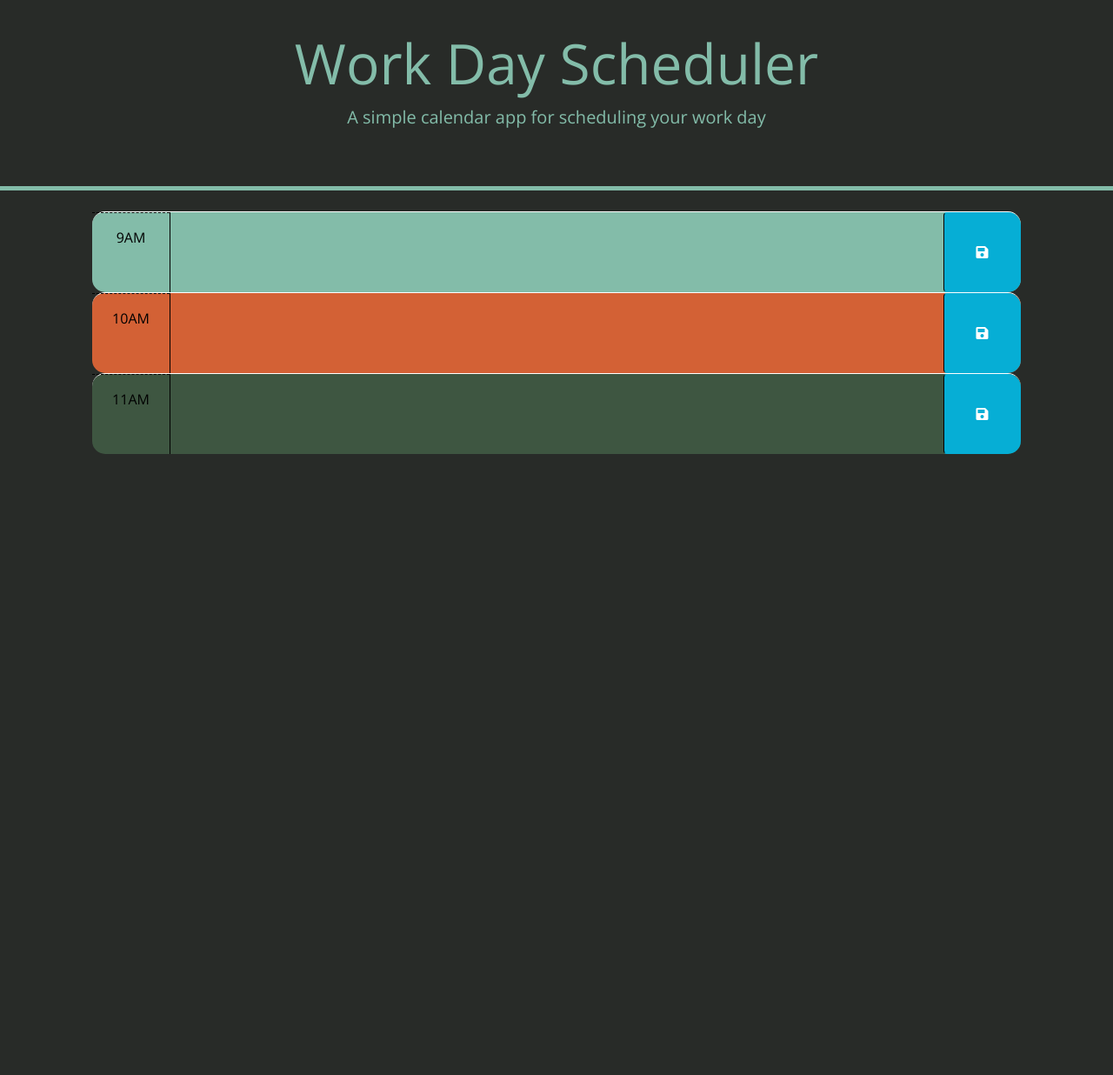
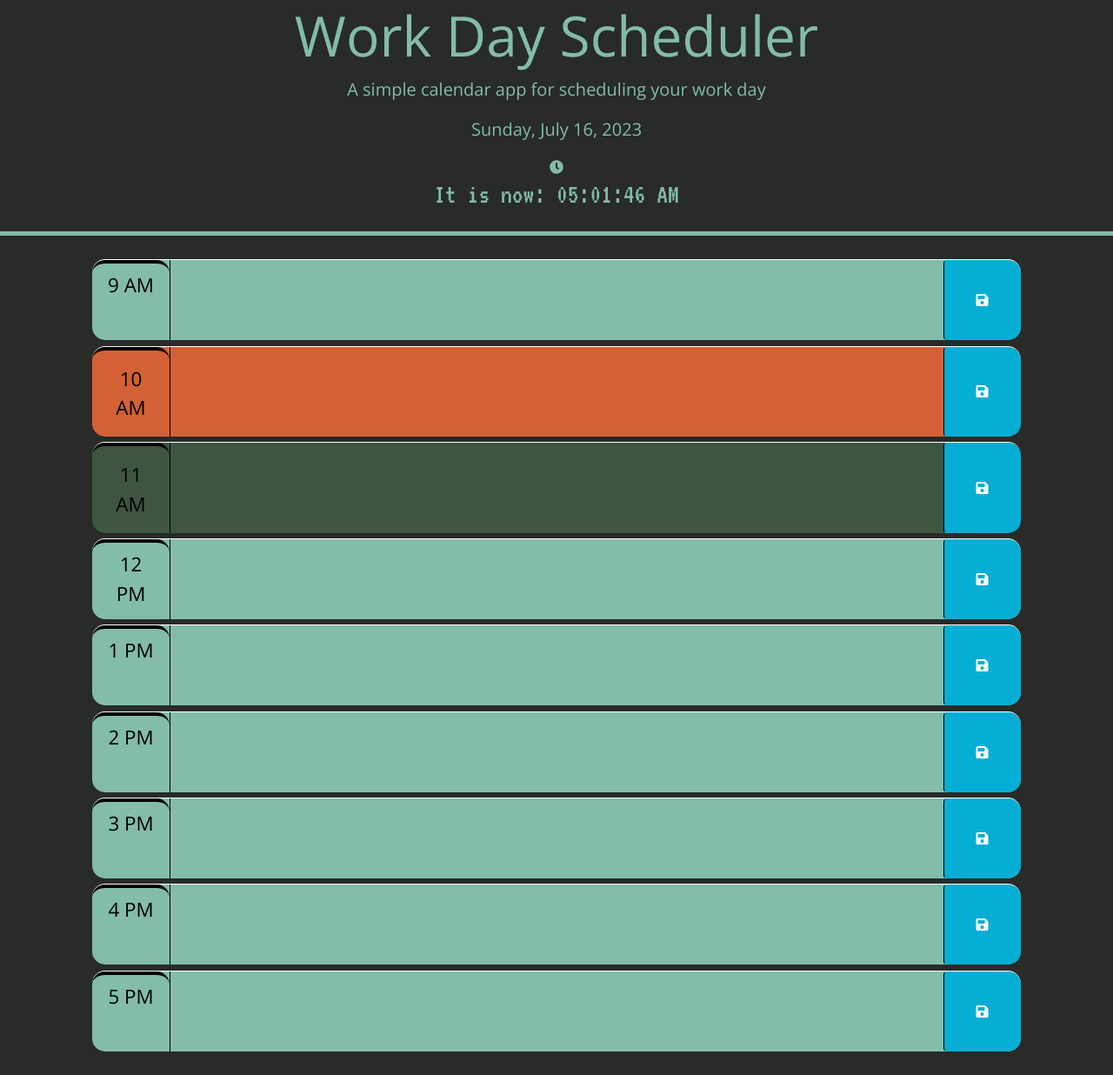
Before and after one commit to Omar-Razo/third-party-api-day-scheduler, a plain HTML site: page index.html in a window 1280 px wide. Shown: the part 13-1249 px from the top of the page at 87% size. Before the commit the page ends 800 px from the top, so only its background shows below. Drawn offline with nearby package versions, Linux system fonts and the light colour scheme.

Commit message:
html/css/javascript modified

```diff
--- a/assets/css/style.css
+++ b/assets/css/style.css
@@ -18,15 +18,28 @@ header {
   border-color: var(--light);
 }
 
-textarea {
-  background: transparent;
-  border: none;
-  resize: none;
-  color: #000000;
-  border-left: 1px solid black;
-  padding: 10px;
+#clock {
+  font-family: 'VT323', monospace;
 }
 
+
+.container-lg {
+  display: flex;
+  flex-flow: column nowrap;
+  justify-content: space-around;
+}
+
+.container-lg > * {
+  margin-block: 0.2rem;
+}
+
+
+/* hour cards */
+
+/* this is responsible for the annoying top white on each hour */
+.row {
+  border-top: 1px solid white;
+}
 
 .description {
   white-space: pre-wrap;
@@ -34,27 +47,36 @@ textarea {
 
 .time-block {
   border-radius: 15px;
+  font-size: 300;
 }
 
-/* this is responsible for the annoying top white on each hour */
-.row {
-  border-top: 1px solid white;
+textarea {
+  background: transparent;
+  border: none;
+  resize: none;
+  color: inherit;
+  border-left: 1px solid black;
+  padding: 10px;
 }
 
 .hour {
   /* background-color: #ffffff; */
   color: #000000;
-  border-top: 1px dashed #000000;
+  border-top: 4px solid #000000;
+  border-radius: 15px;
+  font-size: 1.4rem;
+  overflow: hidden;
+  min-width: 50px;
 }
 
 .past {
   background-color: var(--light);
-  color: white;
+  color: #000000;
 }
 
 .present {
   background-color: var(--cont);
-  color: white;
+  color: #000000;
 }
 
 .future {
--- a/assets/js/script.js
+++ b/assets/js/script.js
@@ -22,3 +22,28 @@ $(function () {
   //
   // TODO: Add code to display the current date in the header of the page.
 });
+
+
+// date element
+let dateEl = $("#currentDay");
+let todaysDate = dayjs().format("dddd, MMMM D, YYYY");
+
+dateEl.text(todaysDate);
+
+// update clock
+function updateClock() {
+  let clockEl = $("#clock");
+  let todaysTime = dayjs().format("hh:mm:ss A");
+
+  clockEl.text(`It is now: ${todaysTime}`)
+}
+
+setInterval(updateClock, 1000);
+
+// create hour object
+let hour09 = {
+  hourEl: $("#hour-9"),
+  timeId: dayjs().hour(9),
+  timeState: "past",
+  eventText: "",
+}
--- a/index.html
+++ b/index.html
@@ -4,32 +4,37 @@
     <meta charset="UTF-8" />
     <meta name="viewport" content="width=device-width, initial-scale=1.0" />
     <meta http-equiv="X-UA-Compatible" content="ie=edge" />
+    <!-- Bootstrap  -->
     <link
       rel="stylesheet"
       href="https://cdn.jsdelivr.net/npm/bootstrap@5.1.3/dist/css/bootstrap.min.css"
     />
+    <!-- Font Awesome -->
     <link
       rel="stylesheet"
       href="https://use.fontawesome.com/releases/v5.8.1/css/all.css"
       integrity="sha384-50oBUHEmvpQ+1lW4y57PTFmhCaXp0ML5d60M1M7uH2+nqUivzIebhndOJK28anvf"
       crossorigin="anonymous"
     />
-    <link
-      href="https://fonts.googleapis.com/css?family=Open+Sans&display=swap"
-      rel="stylesheet"
-    />
+    <!-- Google Fonts -->
+    <link rel="preconnect" href="https://fonts.googleapis.com">
+    <link rel="preconnect" href="https://fonts.gstatic.com" crossorigin>
+    <link href="https://fonts.googleapis.com/css2?family=Open+Sans:wght@300;400;600&family=VT323&display=swap" rel="stylesheet">
+    <!-- local style sheet -->
     <link rel="stylesheet" href="./assets/css/style.css" />
     <title>Work Day Scheduler</title>
   </head>
 
   <body>
-    <header class="p-5 mb-4 border-5 text-center">
+    <header class="p-3 mb-4 border-5 text-center" id="heading">
       <h1 class="display-3">Work Day Scheduler</h1>
       <p class="lead">A simple calendar app for scheduling your work day</p>
       <p id="currentDay" class="lead"></p>
+      <i class="fas fa-clock"></i>
+      <h2 id="clock"></h2>
     </header>
 
-    <div class="container-lg px-5">
+    <div class="container-lg px-5 mb-4">
       <!-- Use class for "past", "present", and "future" to apply styles to the
         time-block divs accordingly. The javascript will need to do this by
         adding/removing these classes on each div by comparing the hour in the
@@ -42,7 +47,7 @@
 
       <!-- Example of a past time block. The "past" class adds a gray background color. -->
       <div id="hour-9" class="row time-block past">
-        <div class="col-2 col-md-1 hour text-center py-3">9AM</div>
+        <div class="col-2 col-md-1 hour text-center py-2">9 AM</div>
         <textarea class="col-8 col-md-10 description" rows="3"> </textarea>
         <button class="btn saveBtn col-2 col-md-1" aria-label="save">
           <i class="fas fa-save" aria-hidden="true"></i>
@@ -51,7 +56,7 @@
 
       <!-- Example of a a present time block. The "present" class adds a red background color. -->
       <div id="hour-10" class="row time-block present">
-        <div class="col-2 col-md-1 hour text-center py-3">10AM</div>
+        <div class="col-2 col-md-1 hour text-center py-3">10 AM</div>
         <textarea class="col-8 col-md-10 description" rows="3"> </textarea>
         <button class="btn saveBtn col-2 col-md-1" aria-label="save">
           <i class="fas fa-save" aria-hidden="true"></i>
@@ -60,20 +65,70 @@
 
       <!-- Example of a future time block. The "future" class adds a green background color. -->
       <div id="hour-11" class="row time-block future">
-        <div class="col-2 col-md-1 hour text-center py-3">11AM</div>
+        <div class="col-2 col-md-1 hour text-center py-3">11 AM</div>
         <textarea class="col-8 col-md-10 description" rows="3"> </textarea>
         <button class="btn saveBtn col-2 col-md-1" aria-label="save">
           <i class="fas fa-save" aria-hidden="true"></i>
         </button>
       </div>
 
+      <div id="hour-12" class="row time-block past">
+        <div class="col-2 col-md-1 hour text-center py-2">12 PM</div>
+        <textarea class="col-8 col-md-10 description" rows="3"> </textarea>
+        <button class="btn saveBtn col-2 col-md-1" aria-label="save">
+          <i class="fas fa-save" aria-hidden="true"></i>
+        </button>
+      </div>
+
+      <div id="hour-1" class="row time-block past">
+        <div class="col-2 col-md-1 hour text-center py-2">1 PM</div>
+        <textarea class="col-8 col-md-10 description" rows="3"> </textarea>
+        <button class="btn saveBtn col-2 col-md-1" aria-label="save">
+          <i class="fas fa-save" aria-hidden="true"></i>
+        </button>
+      </div>
+
+      <div id="hour-2" class="row time-block past">
+        <div class="col-2 col-md-1 hour text-center py-2">2 PM</div>
+        <textarea class="col-8 col-md-10 description" rows="3"> </textarea>
+        <button class="btn saveBtn col-2 col-md-1" aria-label="save">
+          <i class="fas fa-save" aria-hidden="true"></i>
+        </button>
+      </div>
+
+      <div id="hour-3" class="row time-block past">
+        <div class="col-2 col-md-1 hour text-center py-2">3 PM</div>
+        <textarea class="col-8 col-md-10 description" rows="3"> </textarea>
+        <button class="btn saveBtn col-2 col-md-1" aria-label="save">
+          <i class="fas fa-save" aria-hidden="true"></i>
+        </button>
+      </div>
+
+      <div id="hour-4" class="row time-block past">
+        <div class="col-2 col-md-1 hour text-center py-2">4 PM</div>
+        <textarea class="col-8 col-md-10 description" rows="3"> </textarea>
+        <button class="btn saveBtn col-2 col-md-1" aria-label="save">
+          <i class="fas fa-save" aria-hidden="true"></i>
+        </button>
+      </div>
+
+      <div id="hour-5" class="row time-block past">
+        <div class="col-2 col-md-1 hour text-center py-2">5 PM</div>
+        <textarea class="col-8 col-md-10 description" rows="3"> </textarea>
+        <button class="btn saveBtn col-2 col-md-1" aria-label="save">
+          <i class="fas fa-save" aria-hidden="true"></i>
+        </button>
+      </div>
+
+    <!--  jQuery  -->
     <script src="https://code.jquery.com/jquery-3.4.1.min.js"></script>
+    <!--  Dayjs  -->
     <script
       src="https://cdn.jsdelivr.net/npm/dayjs@1.11.3/dayjs.min.js"
       integrity="sha256-iu/zLUB+QgISXBLCW/mcDi/rnf4m4uEDO0wauy76x7U="
       crossorigin="anonymous"
     ></script>
-
-    <script src="./assets/js/script.js"></script>
+    <!--  local script  -->
+    <script src="./assets/js/script.js" defer></script>
   </body>
 </html>
```
Also changed, not shown: 1 other file.
